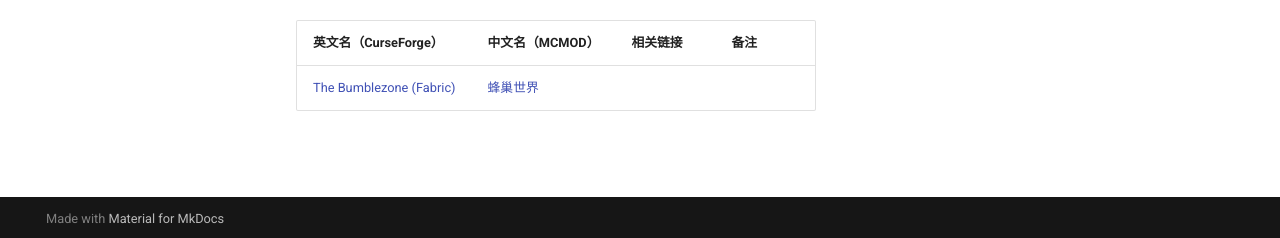
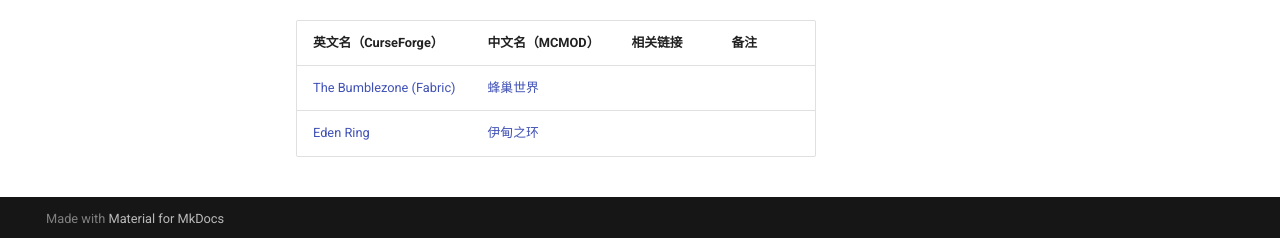
Before and after one commit to Lyaiya/Minecraft-Resource-Guide, an MkDocs documentation site: the page built from docs/模组/fabric/1.18.1/核心类/冒险.md, in a window 1280 px wide and 1079 px high. Shown: the part 838-1076 px from the top of the window. Built offline with MkDocs 1.6.1 and Material for MkDocs 9.7.7, drawn with Linux system fonts in a browser that asks for light colours; comment, search, counter and statistics services are not loaded.

Commit message:
新增模组
Eden Ring

```diff
--- a/docs/模组/fabric/1.18.1/核心类/冒险.md
+++ b/docs/模组/fabric/1.18.1/核心类/冒险.md
@@ -21,3 +21,4 @@
 | 英文名（CurseForge）                                                                          | 中文名（MCMOD）                                  | 相关链接 | 备注 |
 | --------------------------------------------------------------------------------------------- | ------------------------------------------------ | -------- | ---- |
 | [The Bumblezone (Fabric)](https://www.curseforge.com/minecraft/mc-mods/the-bumblezone-fabric) | [蜂巢世界](https://www.mcmod.cn/class/2489.html) |          |      |
+| [Eden Ring](https://www.curseforge.com/minecraft/mc-mods/eden-ring)                           | [伊甸之环](https://www.mcmod.cn/class/5122.html) |          |      |
```
